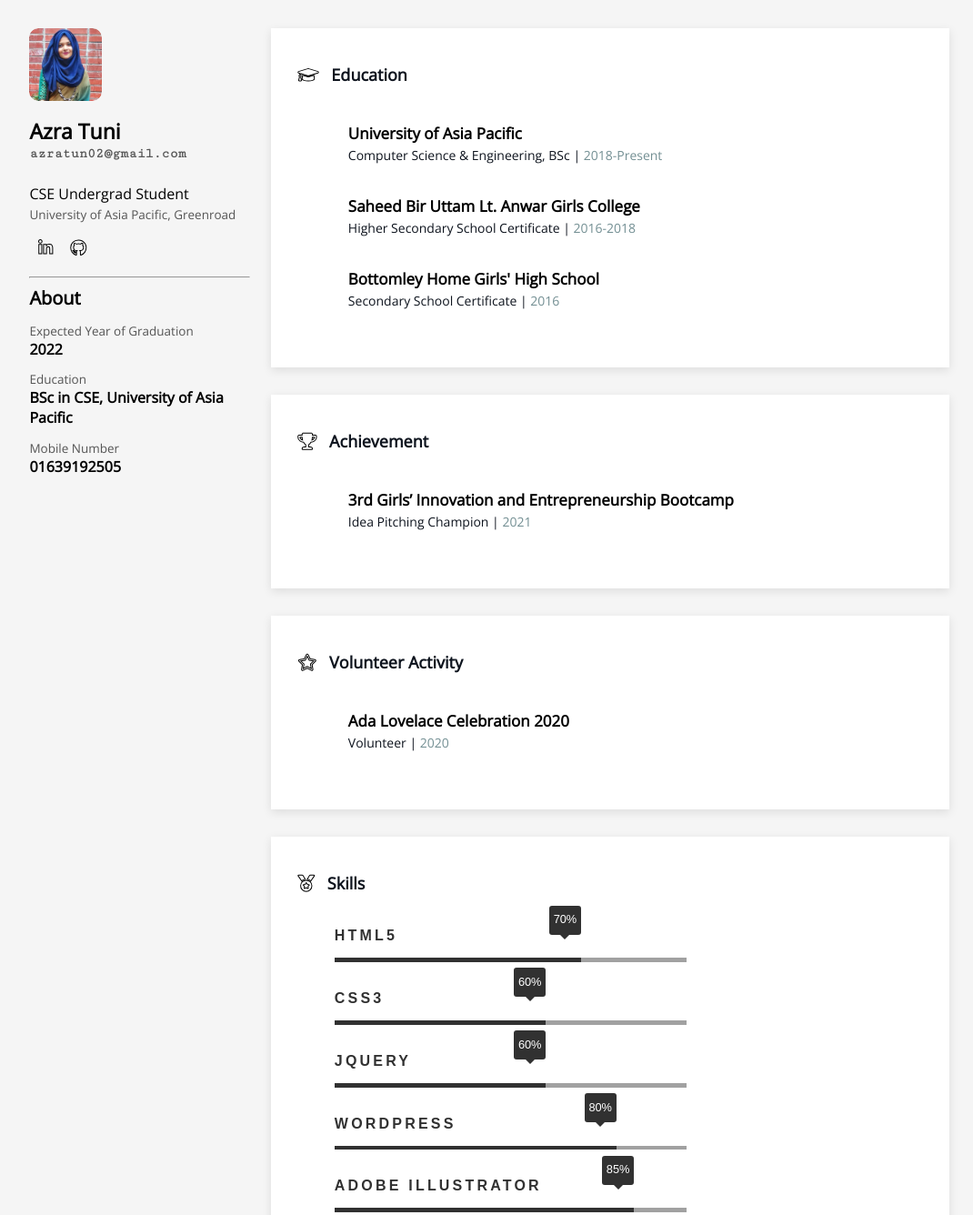
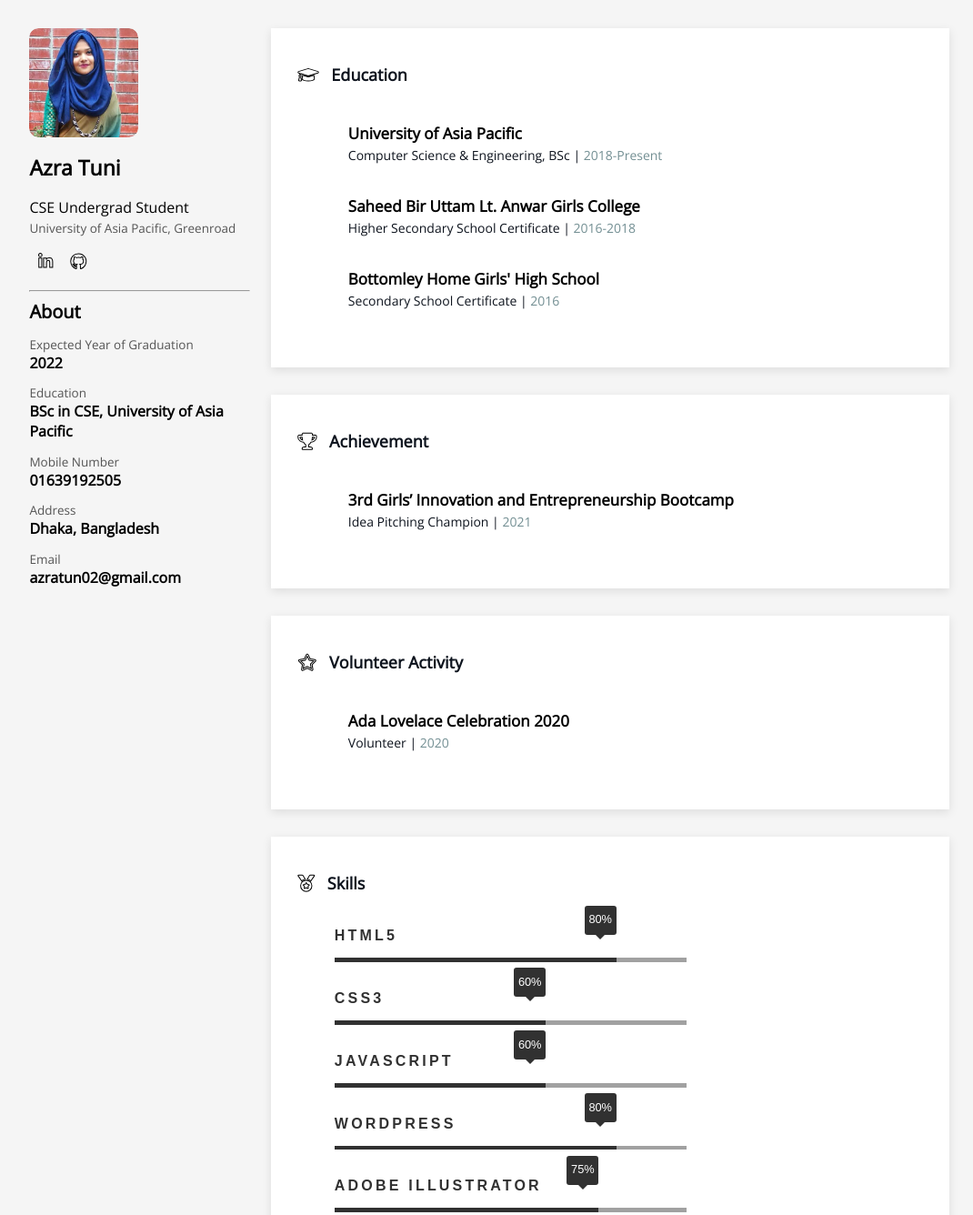
Before and after one commit to azratuni/azra-tuni_resume, a plain HTML site: page index.html in a window 1280 px wide. Shown: the part 40-1376 px from the top of the page at 91% size, without its empty margins (102-1172 px from the left). Drawn offline with nearby package versions, Linux system fonts and the light colour scheme.

Commit message:
final commit

```diff
--- a/css.css
+++ b/css.css
@@ -35,8 +35,8 @@ hr{
 }
 #image,#profile-photo{
     position: relative;
-    width: 80px;
-    height: 80px;
+    width: 120px;
+    height: 120px;
     border-radius: 10px;
 }
 #image > a{
@@ -178,7 +178,7 @@ strong,span{
 }
 .cardd > a{
     font-weight: 400;
-    font-size: 15px;
+    font-size: 16px;
     margin: 0;
     margin-left: 25px;
     padding: 0;
--- a/index.html
+++ b/index.html
@@ -16,9 +16,9 @@
                 <img id="profile-photo" src="images/Azra.jpeg" alt="Profile-Image">
 
             </div>
-            <p id="name">Azra Tuni<br><span id="email">azratun02@gmail.com</span></p>
+            <p id="name">Azra Tuni<br><!--<span id="email">azratun02@gmail.com</span></p> --->
             <p id="designation">CSE Undergrad Student<br><span id="college">University of Asia Pacific, Greenroad</span></p>
-            <div id="social-links"><a href="https://www.linkedin.com/in/azratuni/"><i class="fab fa-linkedin-in stroke-transparent"></i></a><a href="https://github.com/azratuni"><i class="fab fa-github stroke-transparent"></i></a></div>
+            <div id="social-links"><a href="https://www.linkedin.com/in/azratuni/" target="_blank" rel="noopener noreferrer"><i class="fab fa-linkedin-in stroke-transparent"></i></a><a href="https://github.com/azratuni" target="_blank" rel="noopener noreferrer"><i class="fab fa-github stroke-transparent"></i></a></div>
 
             <hr width="100%">
             <div id="about">
@@ -28,6 +28,8 @@
             <p id="year-graduation">Expected Year of Graduation<br><strong>2022</strong></p>
             <p id="education">Education<br><strong>BSc in CSE, University of Asia Pacific</strong></p>
             <p id="telephone">Mobile Number<br><strong>01639192505</strong></p>
+            <p id="telephone">Address<br><strong>Dhaka, Bangladesh</strong></p>
+            <p id="telephone">Email<br><strong>azratun02@gmail.com</strong></p>
 
         </div>
         <div id="info-cards">
@@ -65,7 +67,7 @@
                 <p><i class="fas fa-medal stroke-transparent"></i>&nbsp;&nbsp;&nbsp;Skills</p>
                 <ul class="skill-bars">
                     <li>
-                        <div class="progress percent70"><span>70%</span></div>
+                        <div class="progress percent80"><span>80%</span></div>
                         <strong>HTML5</strong>
                     </li>
                     <li>
@@ -74,7 +76,7 @@
                     </li>
                     <li>
                         <div class="progress percent60"><span>60%</span></div>
-                        <strong>JQuery</strong>
+                        <strong>JavaScript</strong>
                     </li>
 
                     <li>
@@ -83,7 +85,7 @@
                         <strong>Wordpress</strong>
                     </li>
                     <li>
-                     <div class="progress percent85"><span>85%</span></div>
+                     <div class="progress percent75"><span>75%</span></div>
                      <strong>Adobe Illustrator</strong>
                  </li>
 
```
Also changed, not shown: readme.txt (added).
